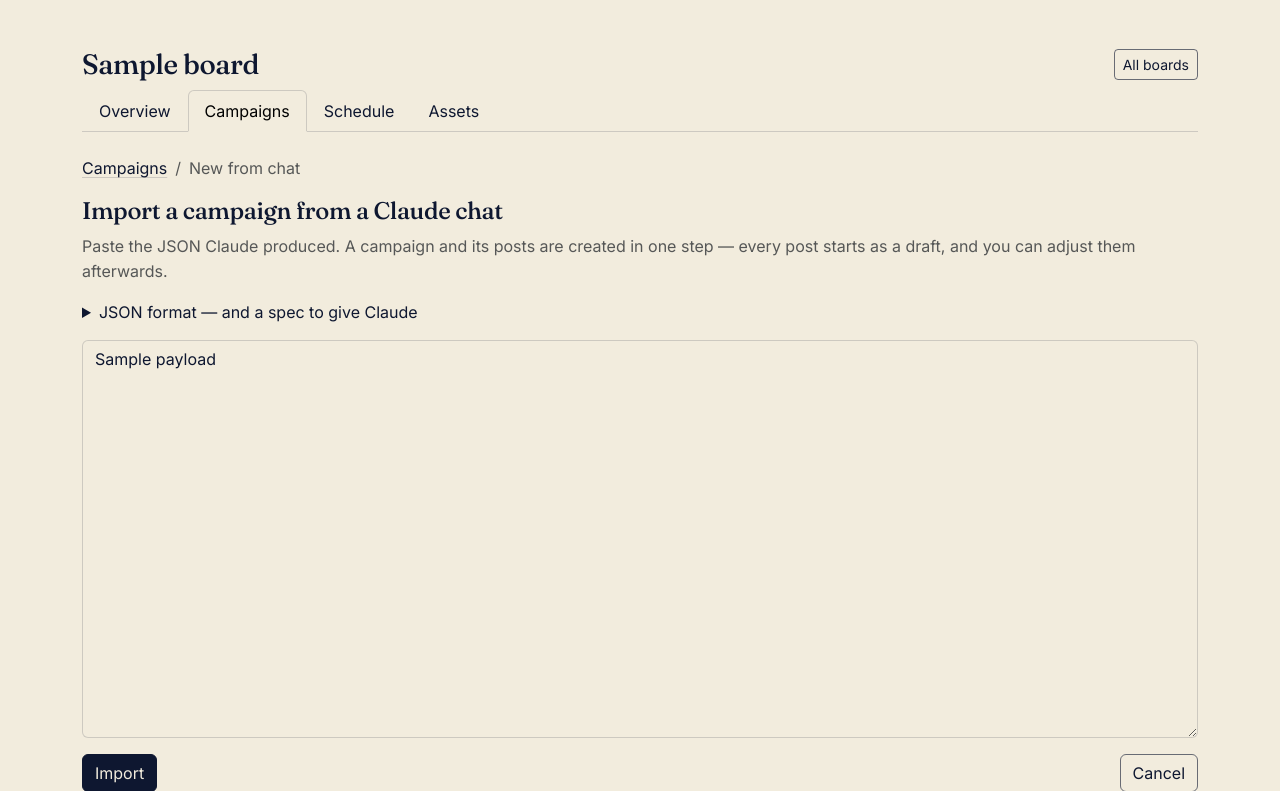
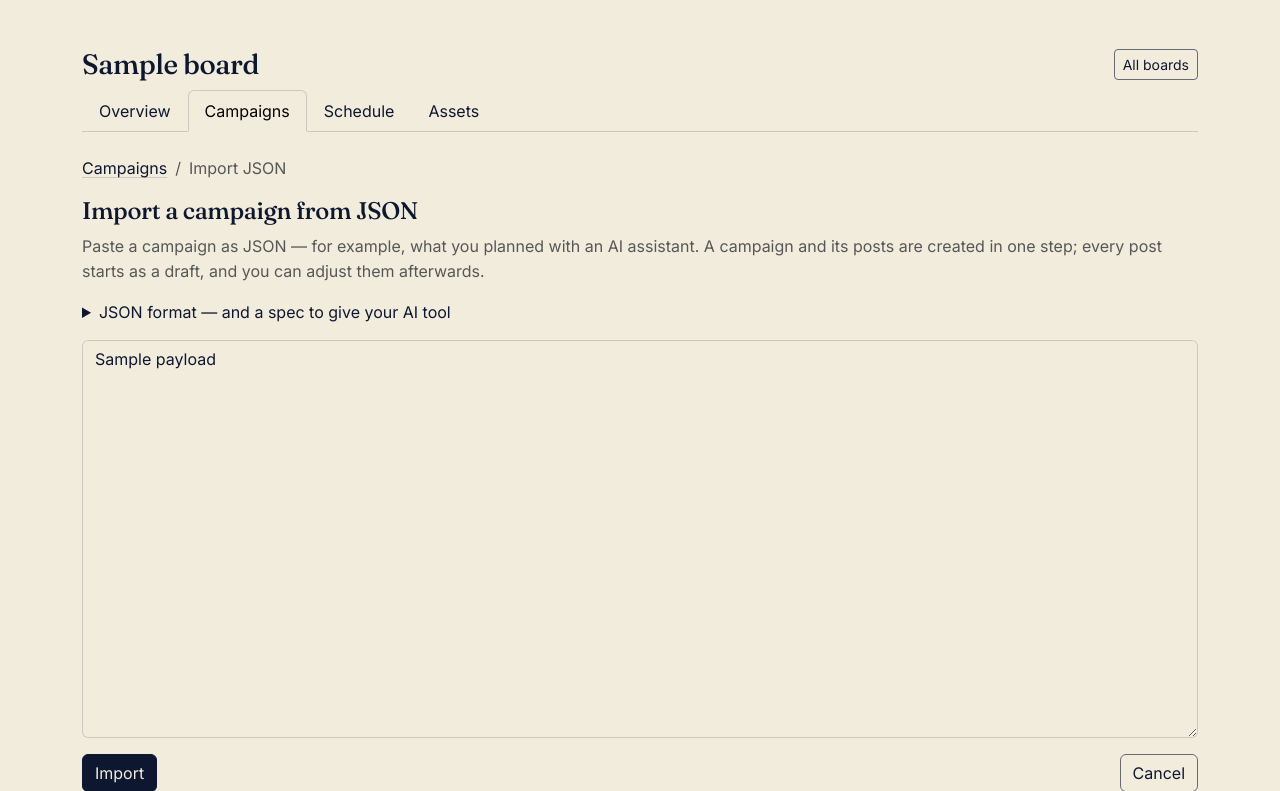
Before and after one commit to Mariatta/secretcodes, a Django app: template content_planner/templates/content_planner/campaign_from_chat.html in a window 1280 px wide. Shown: the part 58-849 px from the top of the page. Run offline with Django 5.2, Linux system fonts and the light colour scheme; the template is opened without the code that fills it: most values are stand-ins (such as "Sample title", 1, 10 or a date in 2020); some libraries are stand-ins or nearby versions.

Commit message:
Make import wording tool-agnostic
Users may plan with any AI tool, so refer to 'JSON' / 'AI assistant'
instead of Claude: header, breadcrumb, intro, list button, and spec doc.

```diff
--- a/content_planner/templates/content_planner/campaign_from_chat.html
+++ b/content_planner/templates/content_planner/campaign_from_chat.html
@@ -1,6 +1,6 @@
 {% extends "base.html" %}
 {% block head_title %}
-    New from chat · {{ board.name }} · {{ block.super }}
+    Import campaign · {{ board.name }} · {{ block.super }}
 {% endblock head_title %}
 {% block content %}
     {% include "content_planner/_board_nav.html" with active="campaigns" %}
@@ -10,26 +10,27 @@
                 <a href="{% url 'content_planner:campaign_list' board.slug %}">Campaigns</a>
             </li>
             <li class="breadcrumb-item active" aria-current="page">
-                New from chat
+                Import JSON
             </li>
         </ol>
     </nav>
     <h2 class="h4 mb-2">
-        Import a campaign from a Claude chat
+        Import a campaign from JSON
     </h2>
     <p class="text-muted">
-        Paste the JSON Claude produced. A campaign and its posts are created in one step —
-        every post starts as a draft, and you can adjust them afterwards.
+        Paste a campaign as JSON — for example, what you planned with an AI assistant.
+        A campaign and its posts are created in one step; every post starts as a draft,
+        and you can adjust them afterwards.
     </p>
     <details class="mb-3">
         <summary style="cursor: pointer">
-            JSON format — and a spec to give Claude
+            JSON format — and a spec to give your AI tool
         </summary>
         <div class="mt-2">
             <button type="button"
                     class="btn btn-sm btn-outline-secondary mb-2"
                     onclick="scCopySpec(this)">
-                Copy spec for Claude
+                Copy spec
             </button>
             <p class="small mb-1">
                 No ids needed — <code>id</code>, <code>slug</code>, and <code>status</code> are
--- a/content_planner/templates/content_planner/campaign_list.html
+++ b/content_planner/templates/content_planner/campaign_list.html
@@ -6,7 +6,7 @@
     {% include "content_planner/_board_nav.html" with active="campaigns" %}
     <div class="d-flex justify-content-end gap-2 mb-3">
         <a class="btn btn-outline-secondary"
-           href="{% url 'content_planner:campaign_create_from_chat' board.slug %}">Import from chat</a>
+           href="{% url 'content_planner:campaign_create_from_chat' board.slug %}">Import JSON</a>
         <a class="btn btn-primary"
            href="{% url 'content_planner:campaign_create' board.slug %}">+ New campaign</a>
     </div>
```
Also changed, not shown: handoff/content-planner-import-spec.md (+2 -2 lines).
